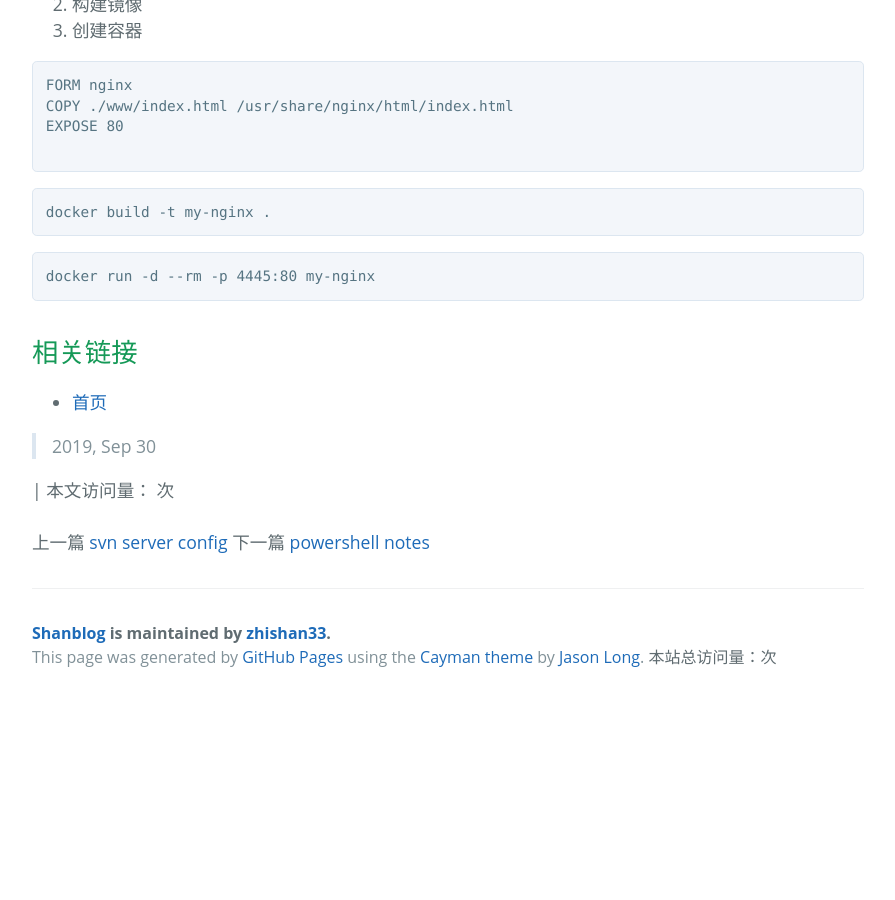
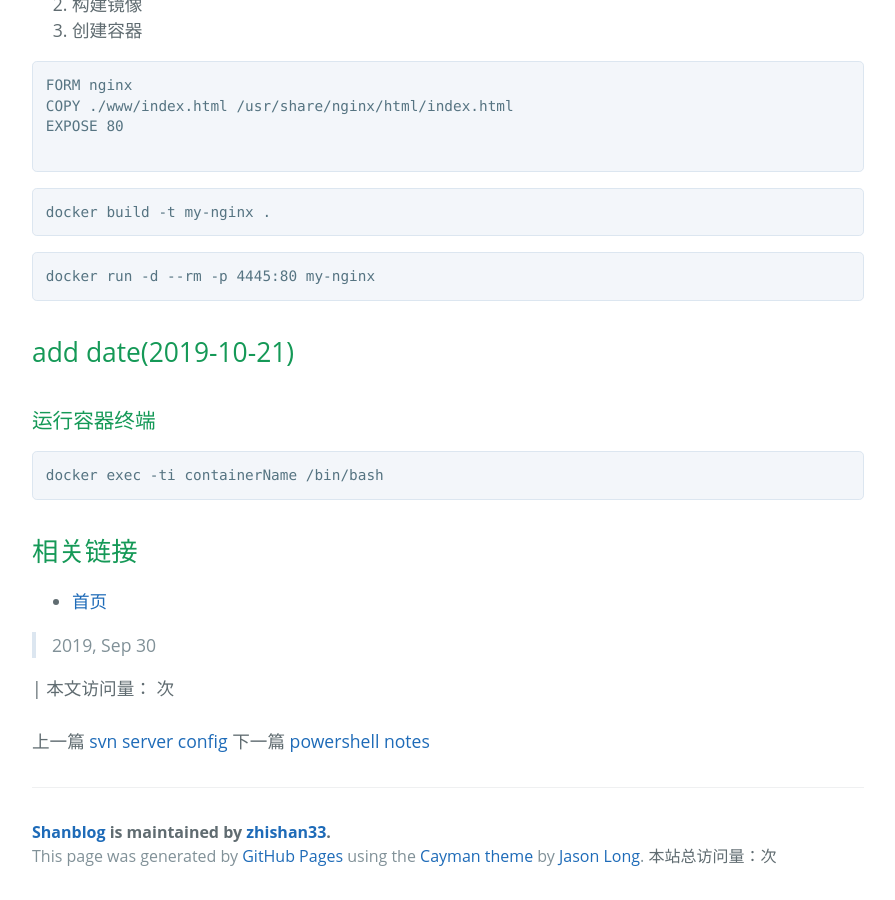
Before and after one commit to zhishan33/shanBlog, a Jekyll site: the page built from _posts/2019-09-30-docker-notes.md, in a window 1280 px wide and 900 px high, scrolled down 1078 px. Shown: the whole window, without its empty margins (192-1087 px from the left). Built offline with Jekyll 4.4.1, drawn with Linux system fonts in a browser that asks for light colours; comment, search, counter and statistics services are not loaded; before the commit the page ends 1779 px from its top, so only the background shows below that.

Commit message:
modify docker noter

````diff
--- a/_posts/2019-09-30-docker-notes.md
+++ b/_posts/2019-09-30-docker-notes.md
@@ -53,6 +53,14 @@ docker build -t my-nginx .
 docker run -d --rm -p 4445:80 my-nginx
 ```
 
+## add date(2019-10-21)
+
+### 运行容器终端
+
+```bash
+docker exec -ti containerName /bin/bash
+```
+
 ## 相关链接
 
 * [首页](https://zhishan33.github.io/shanBlog/)
````
